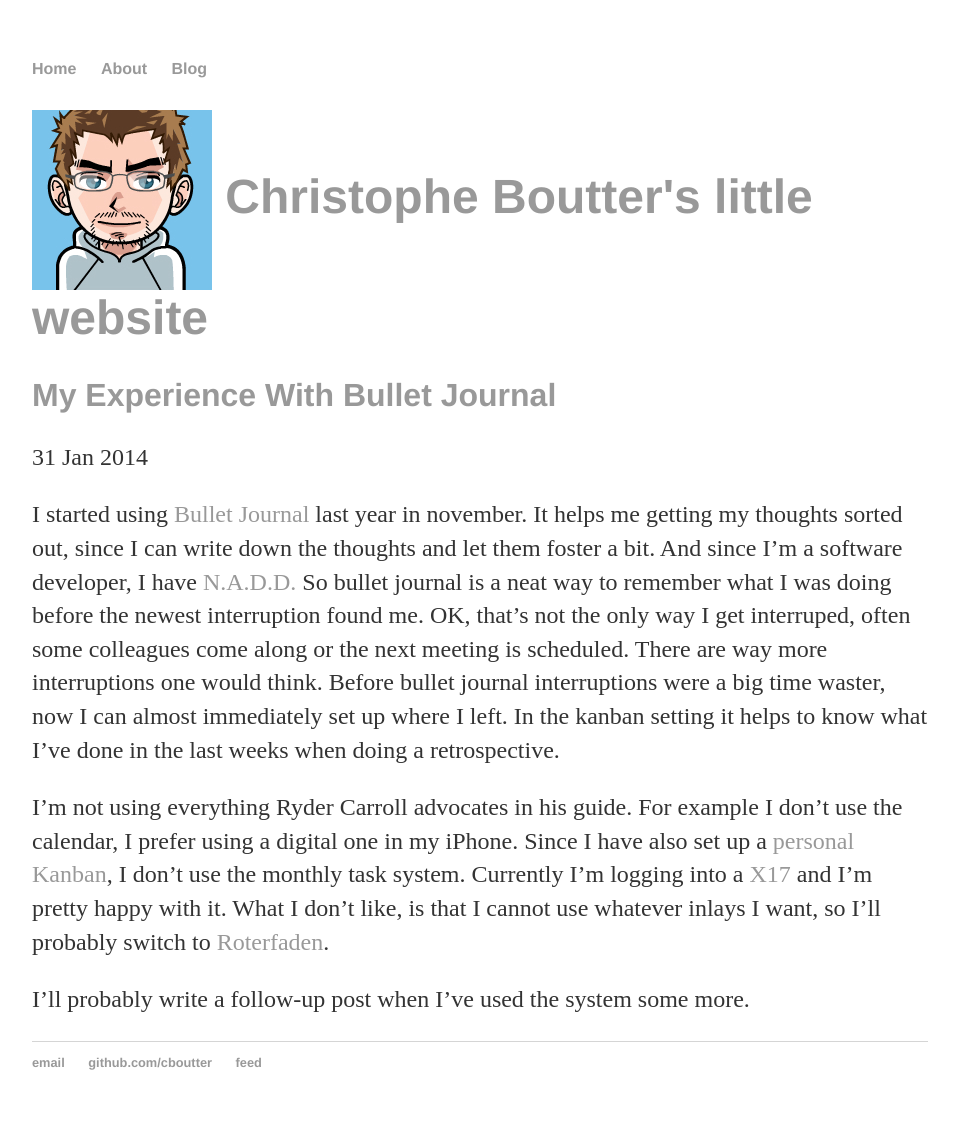
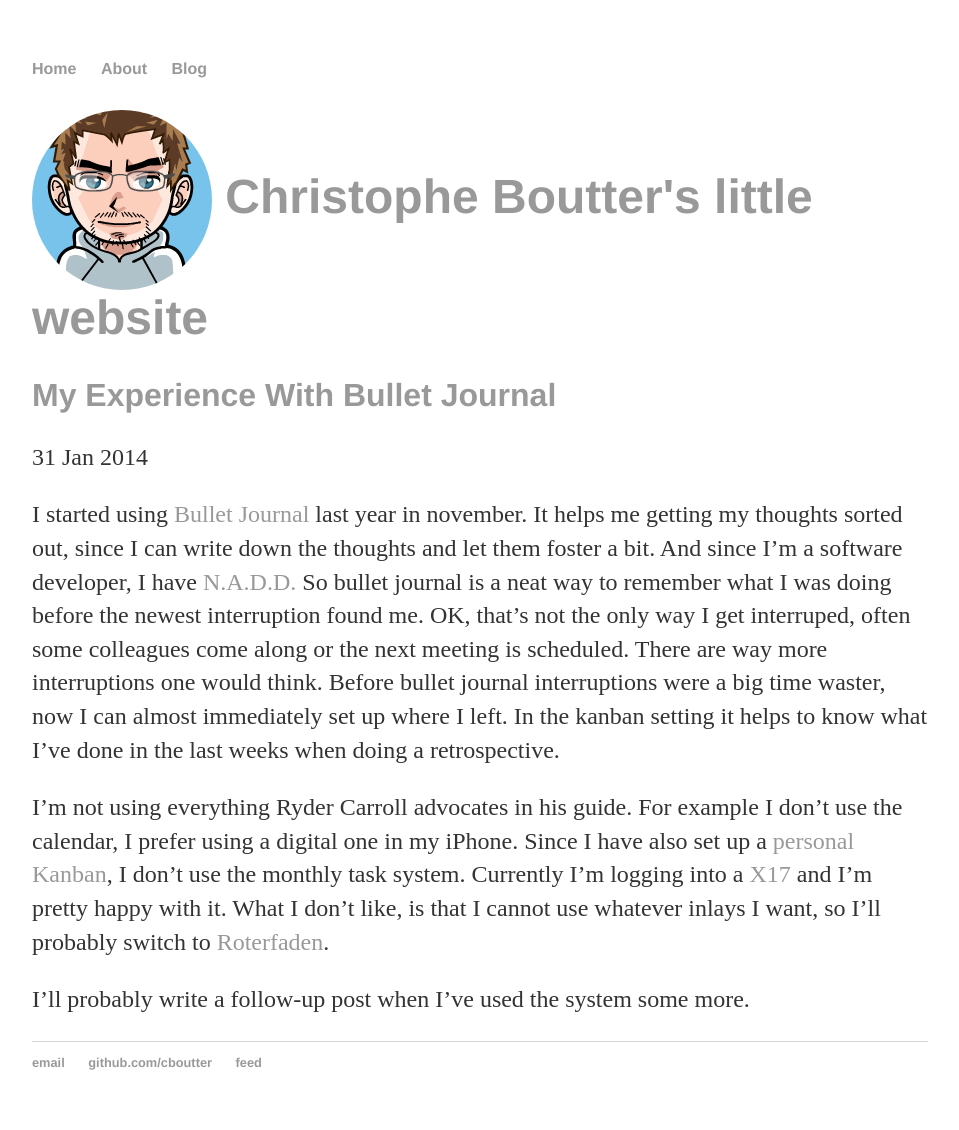
Before and after one commit to cboutter/cboutter.github.io, a Jekyll site: the page built from index.html, in a window 1280 px wide. Shown: the whole page, without its empty margins (160-1119 px from the left). Built offline with Jekyll 4.4.1, drawn with Linux system fonts in a browser that asks for light colours.

Commit message:
Avatar Bild

```diff
--- a/_includes/post_detail.html
+++ b/_includes/post_detail.html
@@ -1,5 +1,5 @@
 <h1 class="entry-title">
-<img style="vertical-align:middle" src="/images/avatar.png" style="width: 100px;"/>
+<img style="vertical-align:middle" class="img-circle" src="/images/avatar.png" style="width: 100px;"/>
 {% if page.title %}
     <a href="{{ root_url }}{{ page.url }}">{{ page.title }}</a><br>
 {% endif %}
--- a/css/main.css
+++ b/css/main.css
@@ -45,3 +45,6 @@
 ul.posts li {
     list-style: none;
 }
+.img-circle {
+    border-radius: 50%;
+}
```
